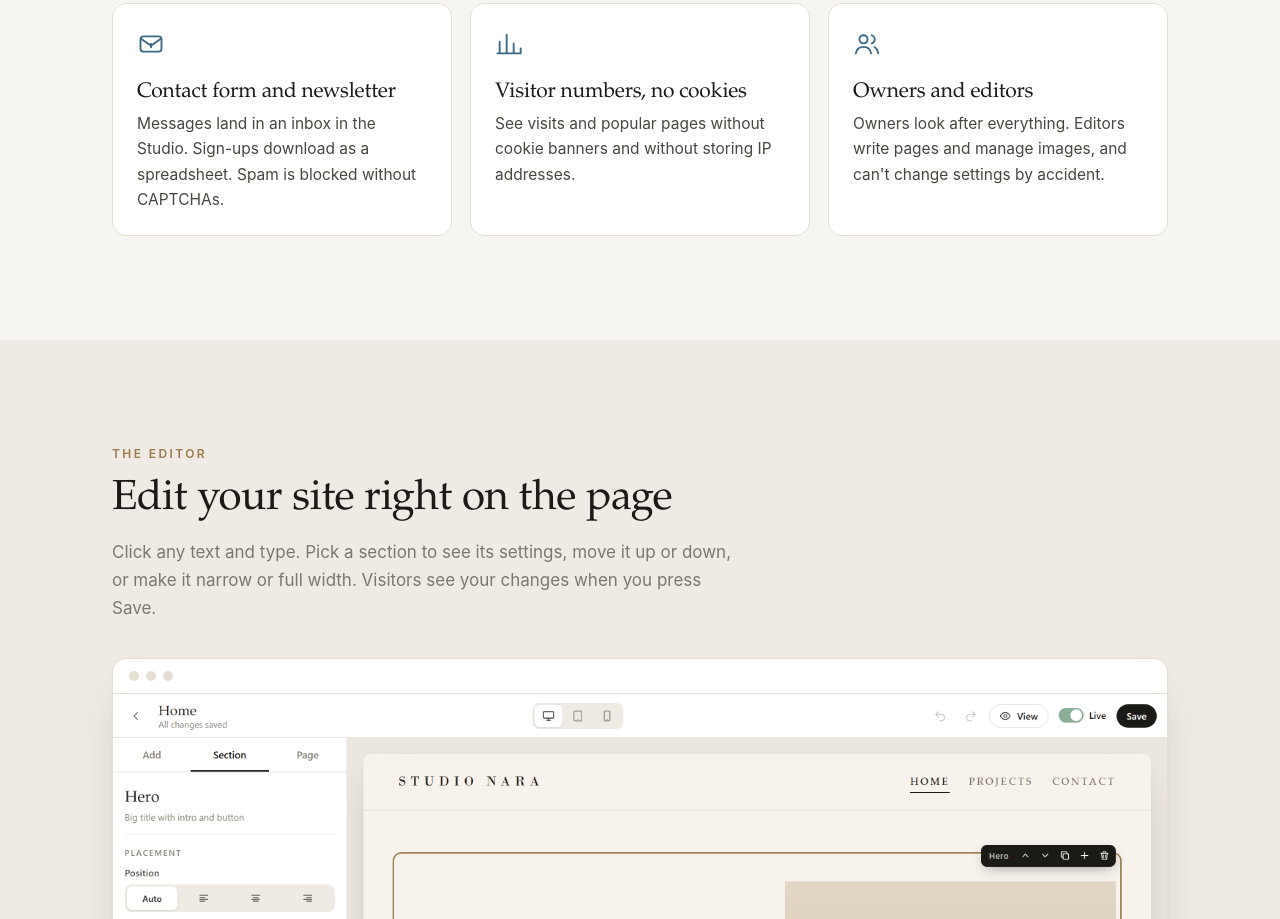
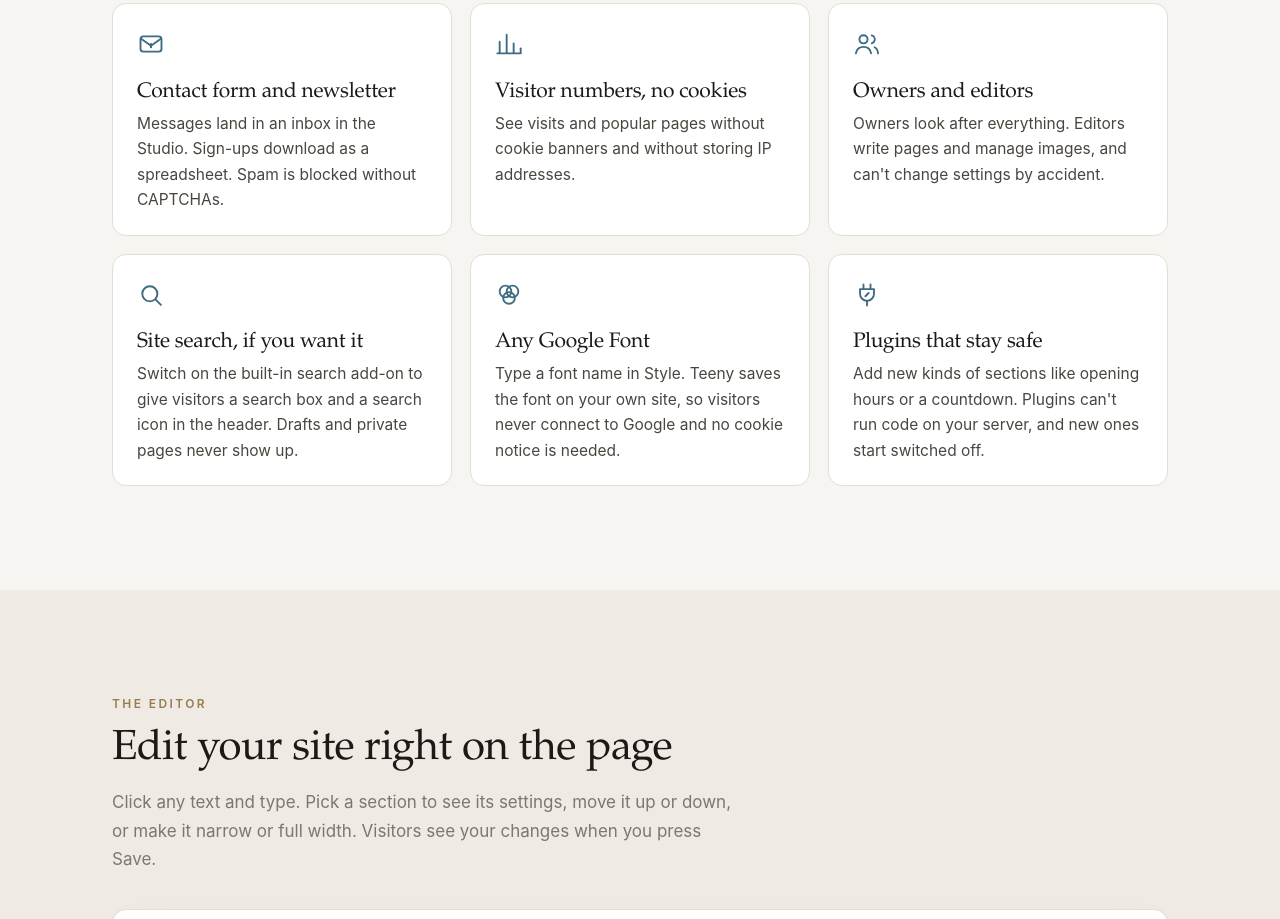
Before and after one commit to teenycms/teenycms.github.io, a plain HTML site: page index.html in a window 1280 px wide. Shown: the part 2437-3356 px from the top of the page. Drawn offline with Linux system fonts and the light colour scheme.

Commit message:
Add search, Google Fonts and plugins to features

```diff
--- a/index.html
+++ b/index.html
@@ -89,6 +89,9 @@
         <li class="card"><svg class="ic" viewBox="0 0 24 24" fill="none" stroke="currentColor" stroke-width="1.6" stroke-linecap="round" stroke-linejoin="round" aria-hidden="true" focusable="false"><path d="M5.5,5.5h13C19.9,5.5,21,6.6,21,8v8c0,1.4-1.1,2.5-2.5,2.5h-13C4.1,18.5,3,17.4,3,16V8C3,6.6,4.1,5.5,5.5,5.5z"/><path d="M3.5,7.5l8.5,6l8.5-6"/><rect x="11.9" y="12" width="0.2" height="2.8"/></svg><h3>Contact form and newsletter</h3><p>Messages land in an inbox in the Studio. Sign-ups download as a spreadsheet. Spam is blocked without CAPTCHAs.</p></li>
         <li class="card"><svg class="ic" viewBox="0 0 24 24" fill="none" stroke="currentColor" stroke-width="1.6" stroke-linecap="round" stroke-linejoin="round" aria-hidden="true" focusable="false"><path d="M4,20V10 M10,20V4 M16,20v-8.4 M22,20H2"/><line x1="22" y1="19.8" x2="22" y2="15.7"/></svg><h3>Visitor numbers, no cookies</h3><p>See visits and popular pages without cookie banners and without storing IP addresses.</p></li>
         <li class="card"><svg class="ic" viewBox="0 0 24 24" fill="none" stroke="currentColor" stroke-width="1.6" stroke-linecap="round" stroke-linejoin="round" aria-hidden="true" focusable="false"><circle cx="9" cy="8" r="3.5"/><path d="M2.5,20c0.6-3.4,3.2-5.5,6.5-5.5s5.9,2.1,6.5,5.5"/><path d="M16,4.6c1.9,0.5,3,2.4,2.6,4.2c-0.3,1.3-1.3,2.3-2.6,2.6 M18.5,14.8c1.6,0.8,2.7,2.5,3,5.2"/></svg><h3>Owners and editors</h3><p>Owners look after everything. Editors write pages and manage images, and can't change settings by accident.</p></li>
+        <li class="card"><svg class="ic" viewBox="0 0 24 24" fill="none" stroke="currentColor" stroke-width="1.6" stroke-linecap="round" stroke-linejoin="round" aria-hidden="true" focusable="false"><circle cx="11" cy="11" r="6.5"/><path d="m16 16 4.5 4.5"/></svg><h3>Site search, if you want it</h3><p>Switch on the built-in search add-on to give visitors a search box and a search icon in the header. Drafts and private pages never show up.</p></li>
+        <li class="card"><svg class="ic" viewBox="0 0 24 24" fill="none" stroke="currentColor" stroke-width="1.6" stroke-linecap="round" stroke-linejoin="round" aria-hidden="true" focusable="false"><circle cx="9" cy="9" r="5"/><circle cx="15" cy="9" r="5"/><circle cx="12" cy="14.5" r="5"/></svg><h3>Any Google Font</h3><p>Type a font name in Style. Teeny saves the font on your own site, so visitors never connect to Google and no cookie notice is needed.</p></li>
+        <li class="card"><svg class="ic" viewBox="0 0 24 24" fill="none" stroke="currentColor" stroke-width="1.6" stroke-linecap="round" stroke-linejoin="round" aria-hidden="true" focusable="false"><path d="M9,3v4 M15,3v4"/><path d="M6,7h12v4c0,3.3-2.7,6-6,6s-6-2.7-6-6V7z"/><path d="M12,17v4"/><path d="M13.4,10.3l-2.8,2.8"/></svg><h3>Plugins that stay safe</h3><p>Add new kinds of sections like opening hours or a countdown. Plugins can't run code on your server, and new ones start switched off.</p></li>
       </ul>
     </div>
   </section>
@@ -119,7 +122,7 @@
       <div class="split__text">
         <p class="eyebrow">Your look</p>
         <h2 id="themes-title">Three themes to start from</h2>
-        <p>Pick Minimal, Dark or Luxury, then change the colours, fonts, corners and width in <strong>Style</strong>. Choose a normal, centered, left or right layout for the whole site or a single page. Visitors can switch between light and dark.</p>
+        <p>Pick Minimal, Dark or Luxury, then change the colours, fonts, corners and width in <strong>Style</strong>, or add any font from Google Fonts. Choose a normal, centered, left or right layout for the whole site or a single page. Visitors can switch between light and dark.</p>
         <p>Save your version as a new theme and share it as a <code>.zip</code>, or write one by hand. The <a href="https://github.com/webzing/teeny/wiki/Making-a-theme">theme guide</a> shows how.</p>
       </div>
       <ul class="themes" aria-label="Built-in themes">
```
